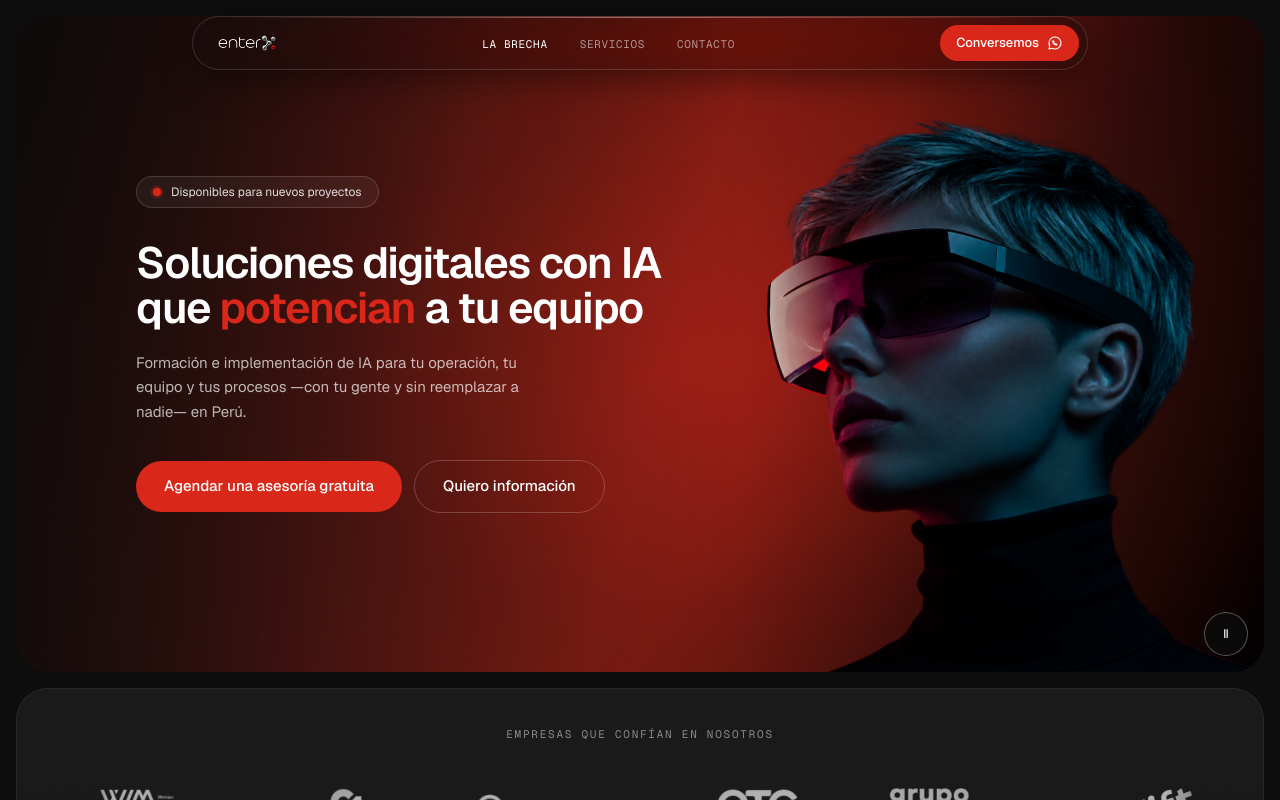
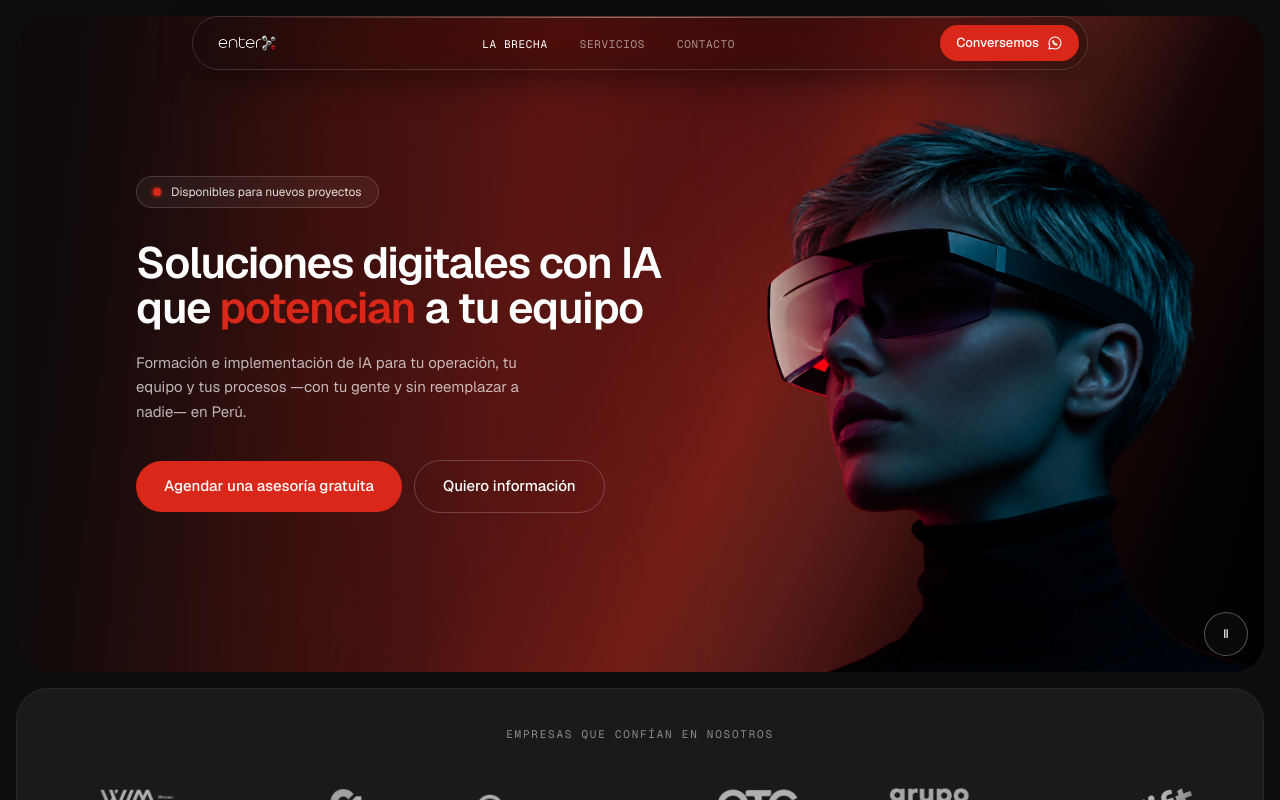
Before and after one commit to entertechschool-admin/enterx.pe, a Next.js app: page / in a window 1280 px wide. Shown: the top 800 px of the page. Built offline with nearby package versions, Linux system fonts and the light colour scheme.

Commit message:
fix: make hero CSS beams perceptible

```diff
--- a/components/ui/HeroAmbient.module.css
+++ b/components/ui/HeroAmbient.module.css
@@ -20,8 +20,8 @@
 .lightStage {
   overflow: hidden;
   background:
-    radial-gradient(ellipse 82% 108% at 52% 54%, rgba(217, 40, 26, 0.34) 0%, rgba(116, 25, 17, 0.25) 34%, transparent 72%),
-    linear-gradient(105deg, #000 0%, #100706 14%, #32100c 28%, #641911 42%, #821f16 52%, #55150f 64%, #210a08 77%, #000 100%);
+    radial-gradient(ellipse 62% 92% at 50% 54%, rgba(116, 25, 17, 0.18) 0%, rgba(58, 14, 12, 0.12) 38%, transparent 72%),
+    linear-gradient(105deg, #000 0%, #090303 17%, #1b0606 34%, #310b09 50%, #1c0606 68%, #090303 84%, #000 100%);
 }
 
 .lightLayer {
@@ -30,24 +30,24 @@
 }
 
 .primaryBand {
-  inset: -54% -46%;
-  background: linear-gradient(112deg, transparent 18%, rgba(125, 20, 14, 0.16) 31%, rgba(217, 40, 26, 0.38) 47%, rgba(100, 16, 12, 0.16) 63%, transparent 78%);
-  transform: rotate(-9deg) translate3d(-8%, 0, 0);
-  animation: ambient-primary 26s ease-in-out infinite alternate;
+  inset: -38% -32%;
+  background: linear-gradient(112deg, transparent 18%, rgba(91, 13, 11, 0.28) 28%, rgba(168, 27, 19, 0.76) 39%, rgba(217, 40, 26, 0.62) 48%, rgba(87, 12, 10, 0.28) 59%, transparent 70%);
+  transform: rotate(-17deg) translate3d(-12%, -2%, 0);
+  animation: ambient-primary 16s ease-in-out infinite alternate;
 }
 
 .secondaryBand {
-  inset: -48% -40%;
-  background: linear-gradient(104deg, transparent 34%, rgba(217, 40, 26, 0.22) 46%, rgba(94, 15, 12, 0.08) 55%, transparent 68%);
-  transform: rotate(12deg) translate3d(14%, 3%, 0);
-  animation: ambient-secondary 21s ease-in-out infinite alternate;
+  inset: -32% -28%;
+  background: linear-gradient(104deg, transparent 31%, rgba(101, 14, 16, 0.18) 39%, rgba(228, 58, 43, 0.62) 47%, rgba(244, 93, 72, 0.42) 52%, rgba(91, 12, 13, 0.18) 59%, transparent 67%);
+  transform: rotate(15deg) translate3d(16%, 5%, 0);
+  animation: ambient-secondary 19s ease-in-out infinite alternate;
 }
 
 .bloom {
-  background: radial-gradient(ellipse 88% 108% at 54% 52%, rgba(217, 40, 26, 0.24), rgba(58, 19, 13, 0.12) 38%, transparent 74%);
-  transform: scale(1.06) translate3d(2%, 0, 0);
-  opacity: 0.78;
-  animation: ambient-bloom 19s ease-in-out infinite alternate;
+  background: linear-gradient(118deg, transparent 10%, rgba(43, 7, 10, 0.34) 25%, rgba(84, 13, 18, 0.48) 43%, rgba(58, 9, 13, 0.42) 63%, transparent 84%);
+  transform: rotate(-7deg) translate3d(10%, 4%, 0);
+  opacity: 0.58;
+  animation: ambient-bloom 22s ease-in-out infinite alternate;
 }
 
 .person {
@@ -103,18 +103,18 @@
 }
 
 @keyframes ambient-primary {
-  from { transform: rotate(-9deg) translate3d(-8%, 0, 0); }
-  to { transform: rotate(-5deg) translate3d(8%, 2%, 0); }
+  from { transform: rotate(-17deg) translate3d(-12%, -2%, 0); opacity: 0.82; }
+  to { transform: rotate(-10deg) translate3d(13%, 6%, 0); opacity: 1; }
 }
 
 @keyframes ambient-secondary {
-  from { transform: rotate(12deg) translate3d(14%, 3%, 0); }
-  to { transform: rotate(7deg) translate3d(-6%, -2%, 0); }
+  from { transform: rotate(15deg) translate3d(16%, 5%, 0); opacity: 0.62; }
+  to { transform: rotate(7deg) translate3d(-13%, -6%, 0); opacity: 0.96; }
 }
 
 @keyframes ambient-bloom {
-  from { opacity: 0.56; transform: scale(1.08) translate3d(3%, 0, 0); }
-  to { opacity: 0.82; transform: scale(1.16) translate3d(-3%, 2%, 0); }
+  from { opacity: 0.38; transform: rotate(-7deg) translate3d(10%, 4%, 0); }
+  to { opacity: 0.68; transform: rotate(-14deg) translate3d(-8%, -3%, 0); }
 }
 
 @media (max-width: 767px) {
@@ -125,11 +125,11 @@
   }
 
   .primaryBand {
-    inset: -44% -68%;
+    inset: -34% -62%;
   }
 
   .secondaryBand {
-    inset: -38% -60%;
+    inset: -28% -54%;
   }
 }
 
```
